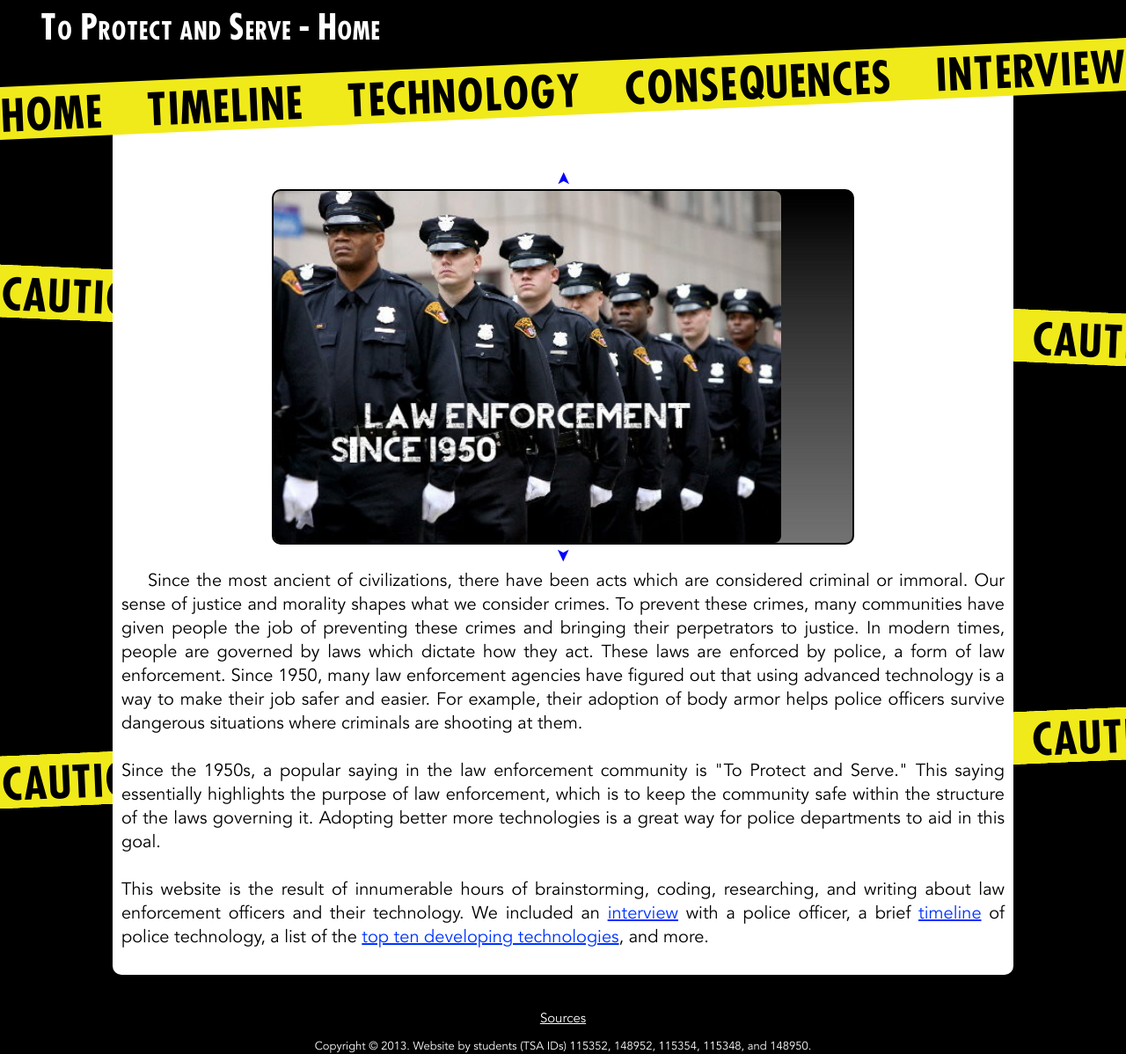
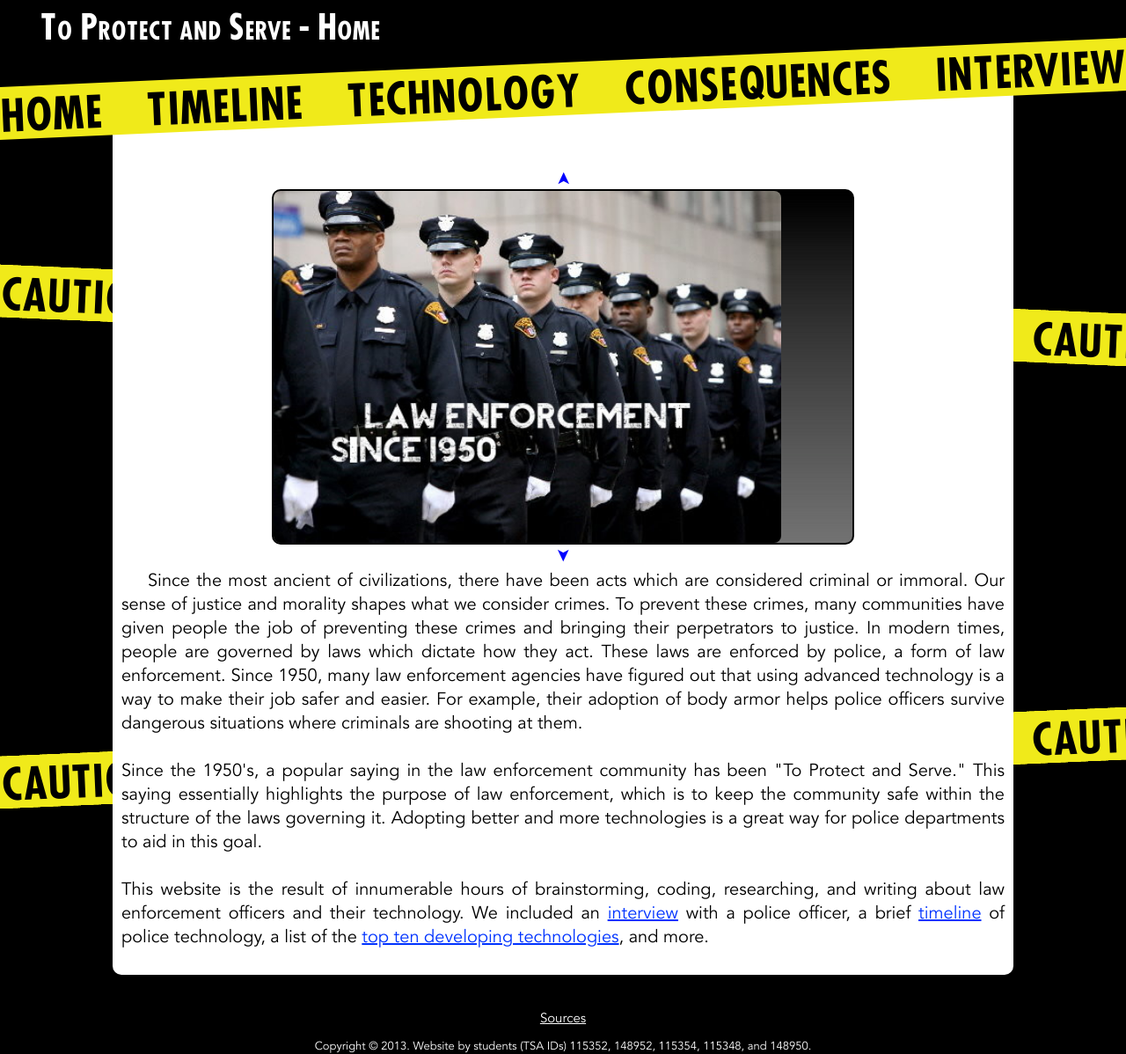
Before and after one commit to pbfy0/ToProtectAndServe, a Jekyll site: the page built from index.html, in a window 1280 px wide. Shown: the whole page at 88% size. Built offline with Jekyll 4.4.1, drawn with Linux system fonts in a browser that asks for light colours.

Commit message:
changed wrong like+typos

```diff
--- a/index.html
+++ b/index.html
@@ -30,8 +30,8 @@ script: index.js
 Since the most ancient of civilizations, there have been acts which are considered criminal or immoral. Our sense of justice and morality shapes what we consider crimes. To prevent these crimes, many communities have given people the job of preventing these crimes and bringing their perpetrators to justice. In modern times, people are governed by laws which dictate how they act. These laws are enforced by police, a form of law enforcement. Since 1950, many law enforcement agencies have figured out that using advanced technology is a way to make their job safer and easier. For example, their adoption of body armor helps police officers survive dangerous situations where criminals are shooting at them.
   <br />
   <br />
-Since the 1950s, a popular saying in the law enforcement community is "To Protect and Serve." This saying essentially highlights the purpose of law enforcement, which is to keep the community safe within the structure of the laws governing it. Adopting better more technologies is a great way for police departments to aid in this goal.
+Since the 1950's, a popular saying in the law enforcement community has been "To Protect and Serve." This saying essentially highlights the purpose of law enforcement, which is to keep the community safe within the structure of the laws governing it. Adopting better and more technologies is a great way for police departments to aid in this goal.
 <br />
 <br />
-This website is the result of innumerable hours of brainstorming, coding, researching, and writing about law enforcement officers and their technology. We included an <a href="interview.html">interview</a> with a police officer, a  brief <a href="timeline.html">timeline</a> of police technology, a list of the <a href="consequences.html">top ten developing technologies</a>, and more.</p>
+This website is the result of innumerable hours of brainstorming, coding, researching, and writing about law enforcement officers and their technology. We included an <a href="interview.html">interview</a> with a police officer, a  brief <a href="timeline.html">timeline</a> of police technology, a list of the <a href="technology.html">top ten developing technologies</a>, and more.</p>
 </p>
```
